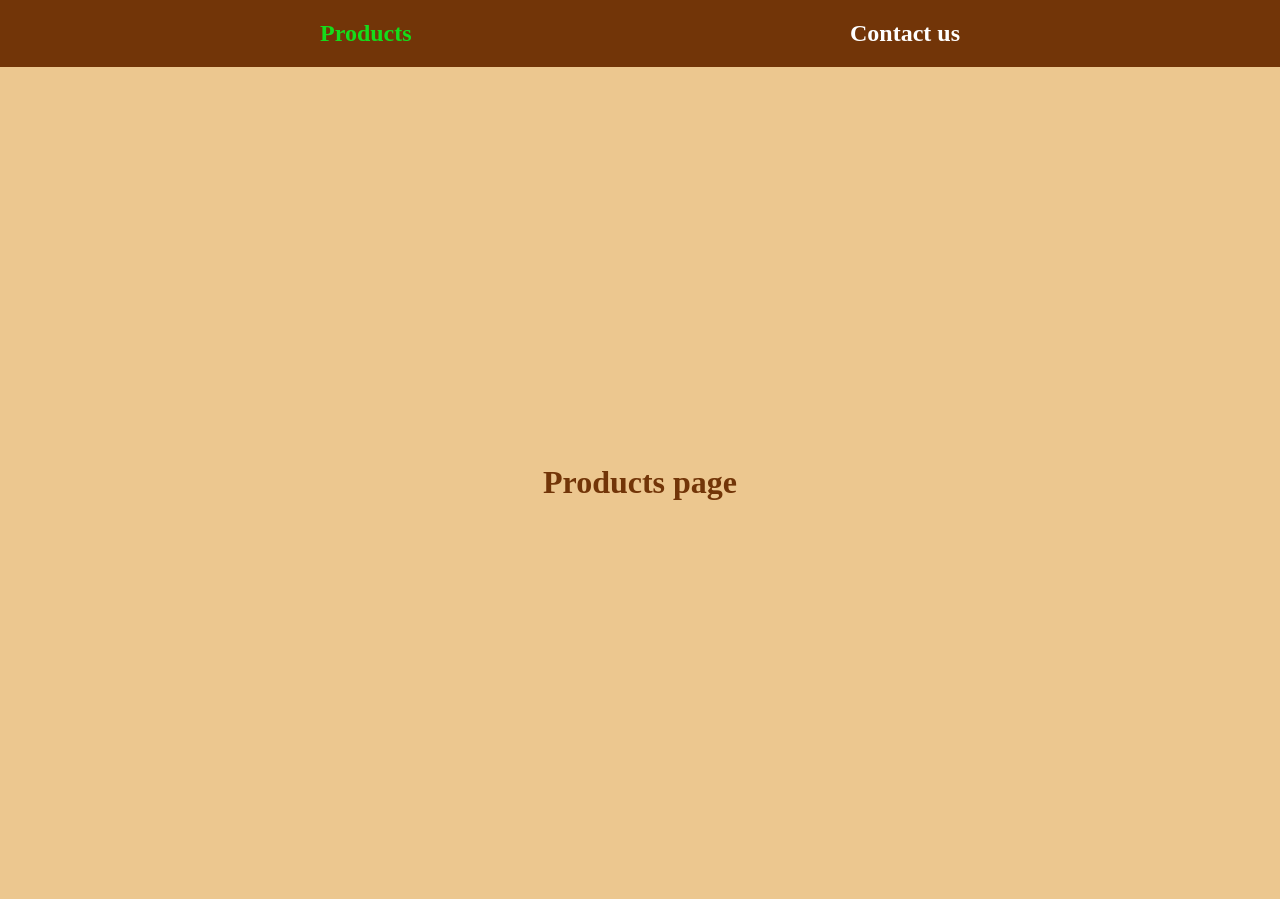
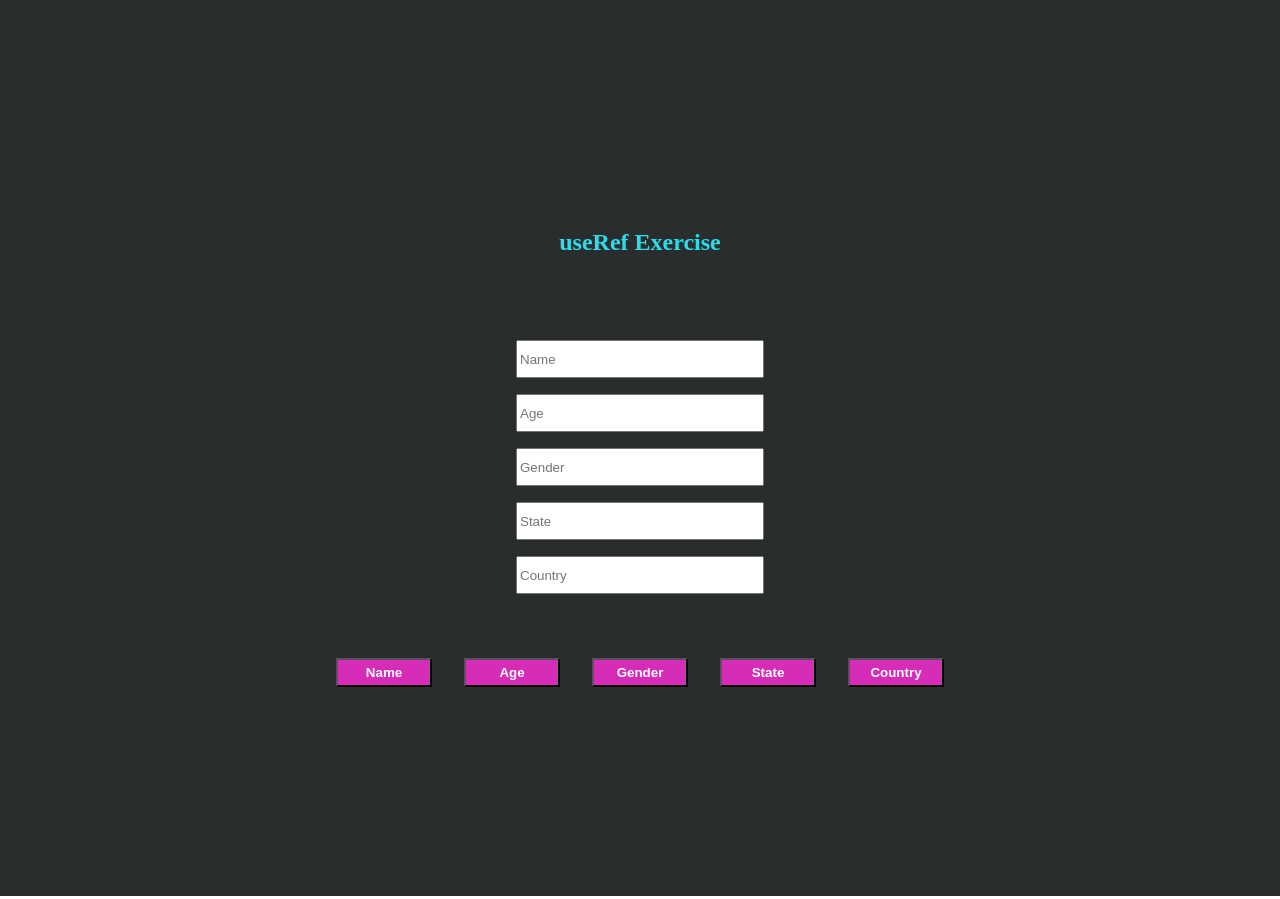
Before and after one commit to frankokule97/react-webtech-practice, a React (Create React App) app: page / in a window 1280 px wide. Built offline with nearby package versions, Linux system fonts and the light colour scheme.

Commit message:
chore: adding UseRefComponent to practice useRef and useEffect hook, prepared template, will continue tommorow

```diff
--- a/src/App.css
+++ b/src/App.css
@@ -234,3 +234,44 @@
 .link.active {
     color: #15dc1b;
 }
+
+.useRef-container {
+    display: flex;
+    flex-direction: column;
+    align-items: center;
+    justify-content: center;
+    background-color: #2a2d2d;
+    height: 56rem;
+}
+
+.inputRef-container {
+    display: flex;
+    flex-direction: column;
+    gap: 1rem;
+    padding-top: 4rem;
+}
+
+.inputRef {
+    height: 2rem;
+    width: 15rem;
+}
+
+.inputRef.focus {
+    border: 1px solid #d62cb8;
+}
+
+.buttonRef-container {
+    display: flex;
+    gap: 2rem;
+    flex-direction: row;
+    padding-top: 4rem;
+}
+
+.buttonRef {
+    height: 1.8rem;
+    color: #ffffff;
+    background-color: #d62cb8;
+    width: 6rem;
+    font-weight: bold;
+    cursor: pointer;
+}
--- /dev/null
+++ b/src/UseRefComponent.js
@@ -0,0 +1,38 @@
+import React from 'react';
+import "./App.css";
+import { useRef } from "react";
+
+const UseRefComponent = () => {
+
+    const name = useRef(null);
+    const age = useRef(null);
+    const gender = useRef(null);
+    const state = useRef(null);
+    const country = useRef(null);
+
+    return (
+        <div className="useRef-container">
+            <div>
+                <h2 style={{
+                    color: "#29ddec",
+                }}>useRef Exercise</h2>
+            </div>
+            <div className="inputRef-container">
+                <input className="inputRef" placeholder="Name" type="text" ref={name}/>
+                <input className="inputRef" placeholder="Age" type="text" ref={age}/>
+                <input className="inputRef" placeholder="Gender" type="text" ref={gender}/>
+                <input className="inputRef" placeholder="State" type="text" ref={state}/>
+                <input className="inputRef" placeholder="Country" type="text" ref={country}/>
+            </div>
+            <div className="buttonRef-container">
+                <button className="buttonRef">Name</button>
+                <button className="buttonRef">Age</button>
+                <button className="buttonRef">Gender</button>
+                <button className="buttonRef">State</button>
+                <button className="buttonRef">Country</button>
+            </div>
+        </div>
+    )
+}
+
+export default UseRefComponent;
--- a/src/index.js
+++ b/src/index.js
@@ -1,6 +1,5 @@
 import React from 'react';
 import ReactDOM from 'react-dom/client';
-import ConditionalComponent from "./ConditionalComponent";
 // import ClassComponent from "./ClassComponent";
 // import App from "./App";
 // import HeaderComponent from "./HeaderComponent";
@@ -12,6 +11,8 @@ import ConditionalComponent from "./ConditionalComponent";
 // import ButtonFn from "./ButtonFn";
 // import Images from "./Images";
 // import Student from "./Student";
+// import ConditionalComponent from "./ConditionalComponent";
+import UseRefComponent from "./UseRefComponent";
 
 let el = document.getElementById('root');
 const root = ReactDOM.createRoot(el);
@@ -30,8 +31,9 @@ root.render(
         <IncrementStateComponent />
         <ButtonFn />
         <Images />
-        <Student />*/}
-        <ConditionalComponent />
+        <Student />
+        <ConditionalComponent />*/}
+        <UseRefComponent />
     </>
 );
 
```
